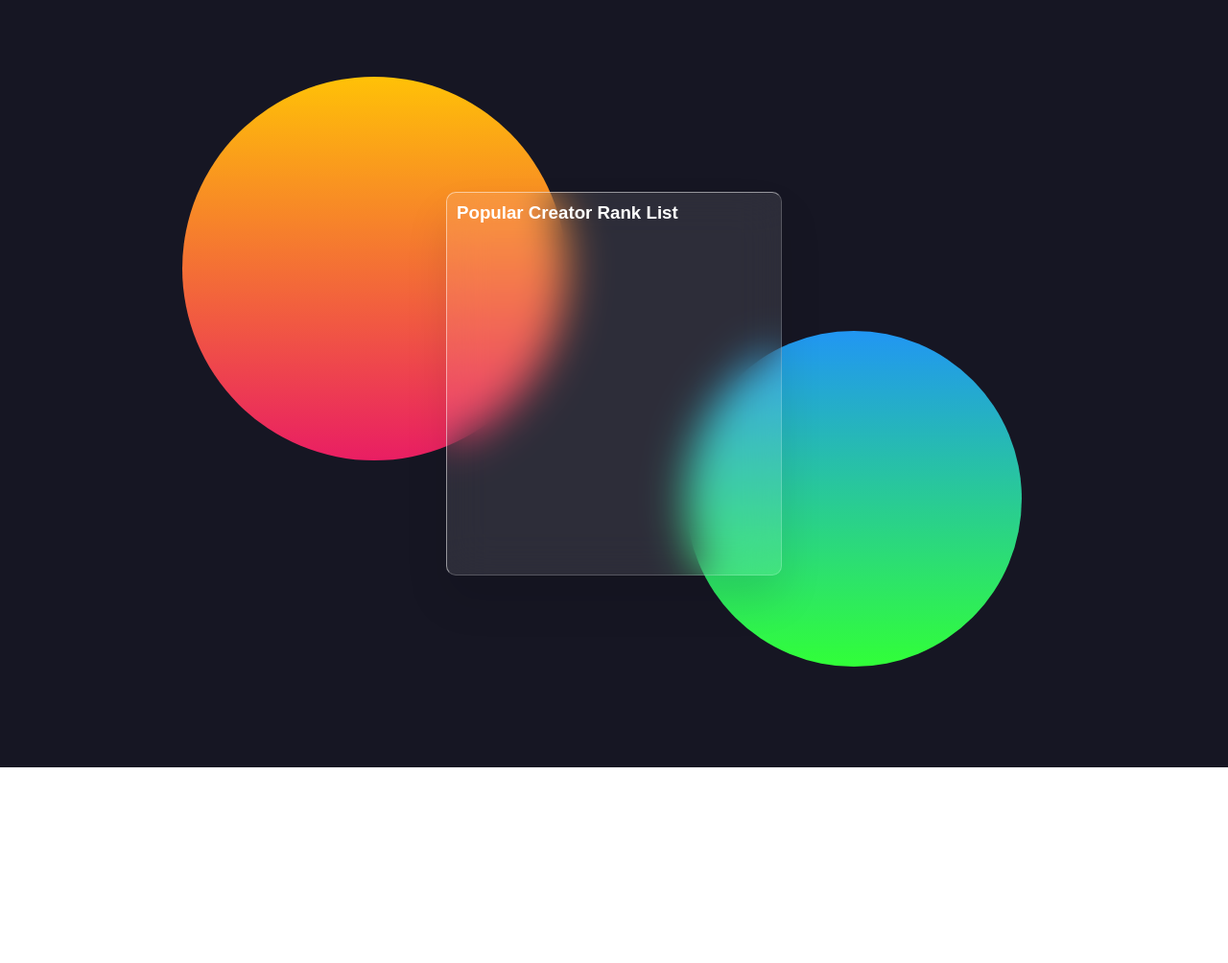
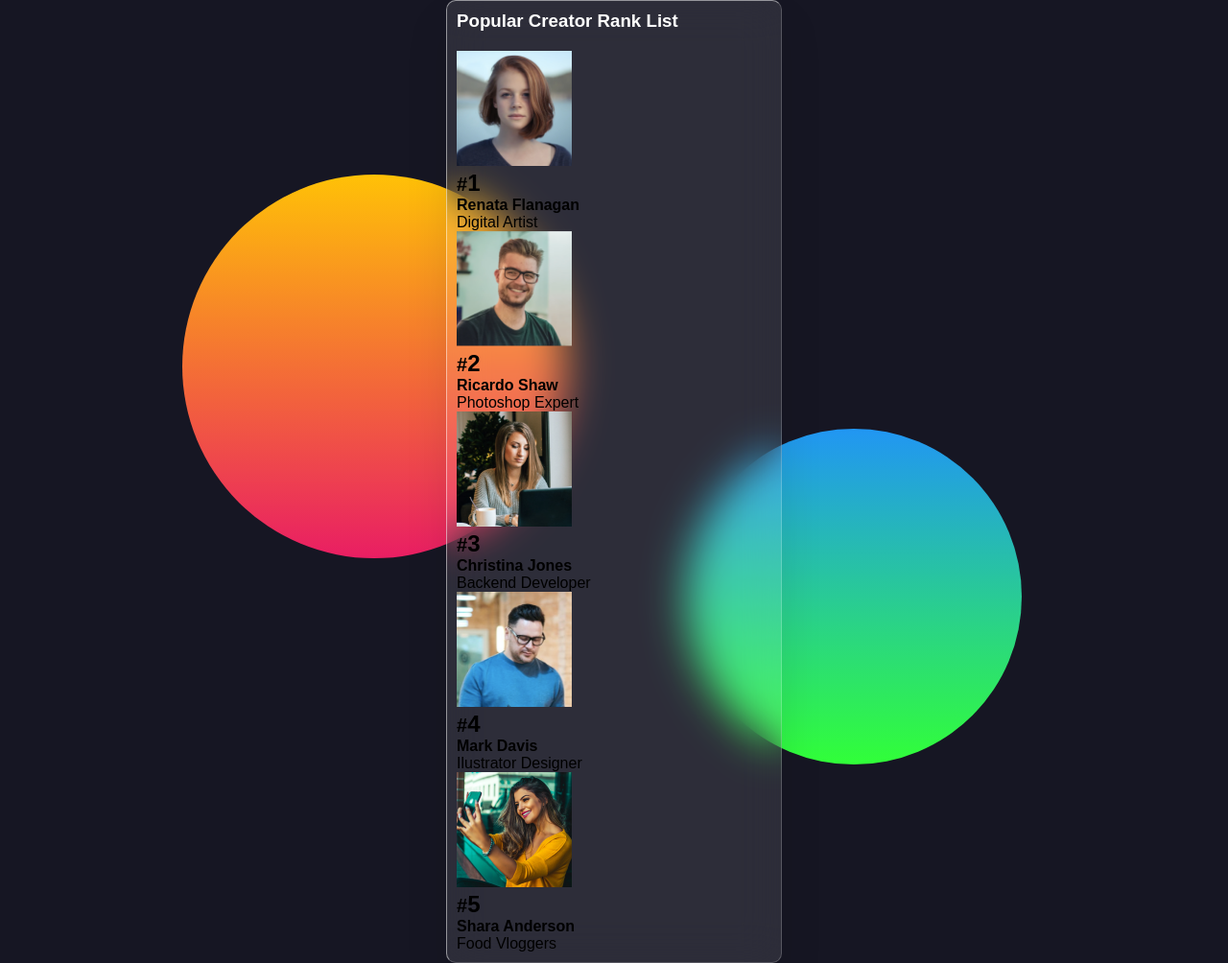
Before and after one commit to JessicaSaantos/Hover_Effects, a plain HTML site: page index.html in a window 1280 px wide. Shown: the whole page at 96% size. Before the commit the page ends 800 px from the top, so only its background shows below. Drawn offline with Linux system fonts and the light colour scheme.

Commit message:
estruturando HTML com list

```diff
--- a/index.html
+++ b/index.html
@@ -10,13 +10,70 @@
 <body>
     <section>
         <div class="box">
+
             <h3>Popular Creator Rank List</h3>
+
             <div class="list">
                 <div class="imgBx">
-                    <img src="" alt="">
+                    <img src="./img/member-1.png" alt="Foto do usuário">
+                </div>
+
+                <div class="content">
+                    <h2 class="rank"><small>#</small>1</h2>
+                    <h4>Renata Flanagan</h4>
+                    <p>Digital Artist</p>
                 </div>
             </div>
-        </divc>
+
+            <div class="list">
+                <div class="imgBx">
+                    <img src="./img/member-2.png" alt="Foto do usuário">
+                </div>
+
+                <div class="content">
+                    <h2 class="rank"><small>#</small>2</h2>
+                    <h4>Ricardo Shaw</h4>
+                    <p>Photoshop Expert</p>
+                </div>
+            </div>
+
+            <div class="list">
+                <div class="imgBx">
+                    <img src="./img/member-3.png" alt="Foto do usuário">
+                </div>
+
+                <div class="content">
+                    <h2 class="rank"><small>#</small>3</h2>
+                    <h4>Christina Jones</h4>
+                    <p>Backend Developer</p>
+                </div>
+            </div>
+
+            <div class="list">
+                <div class="imgBx">
+                    <img src="./img/member-4.png" alt="Foto do usuário">
+                </div>
+
+                <div class="content">
+                    <h2 class="rank"><small>#</small>4</h2>
+                    <h4>Mark Davis</h4>
+                    <p>Ilustrator Designer</p>
+                </div>
+            </div>
+
+            <div class="list">
+                <div class="imgBx">
+                    <img src="./img/member-5.png" alt="Foto do usuário">
+                </div>
+
+                <div class="content">
+                    <h2 class="rank"><small>#</small>5</h2>
+                    <h4>Shara Anderson</h4>
+                    <p>Food Vloggers</p>
+                </div>
+            </div>
+
+        </div>
     </section>
 </body>
 </html>
```
Also changed, not shown: img/member-4.png (added), img/member-5.png (added), img/member-7.png (deleted), img/member-8.png (deleted), img/member-9.png (deleted).
